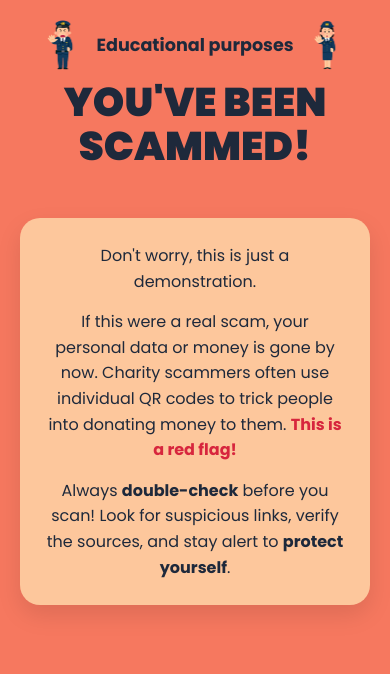
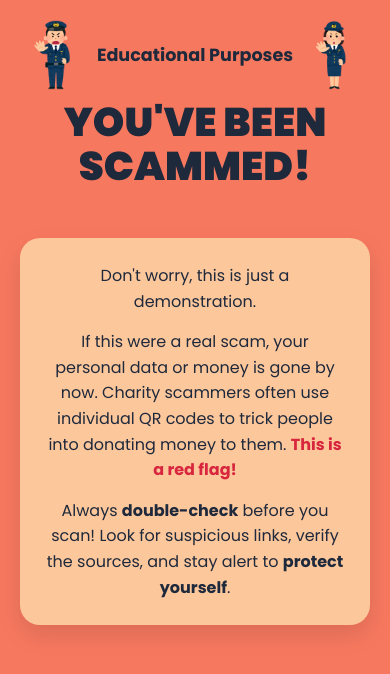
Before and after one commit to Dessmonddd/warning-page, a plain HTML site: page learn-more.html in a window 390 px wide. Drawn offline with Linux system fonts and the light colour scheme.

Commit message:
Updated images size

```diff
--- a/learn-more.html
+++ b/learn-more.html
@@ -35,7 +35,7 @@
         }
 
         .header-officer {
-            height: 80px; /* Controls the size of the officers */
+            height: 120px; /* Controls the size of the officers */
             width: auto;
         }
 
@@ -91,7 +91,7 @@
         /* Responsive adjustments for smaller screens */
         @media (max-width: 768px) {
             .header-officer {
-                height: 50px; /* Make officers even smaller on phones */
+                height: 70px; /* Make officers even smaller on phones */
             }
             .sub-heading {
                 font-size: 1.1rem; /* Smaller text on phones */
@@ -116,7 +116,7 @@
         <!-- Police officers are now inside this new container with the sub-heading -->
         <div class="sub-heading-container">
             <img src="policeman.png" alt="Cartoon police officer" class="header-officer">
-            <p class="sub-heading">Educational purposes</p>
+            <p class="sub-heading">Educational Purposes</p>
             <img src="policewoman.png" alt="Cartoon police officer" class="header-officer">
         </div>
 
```
